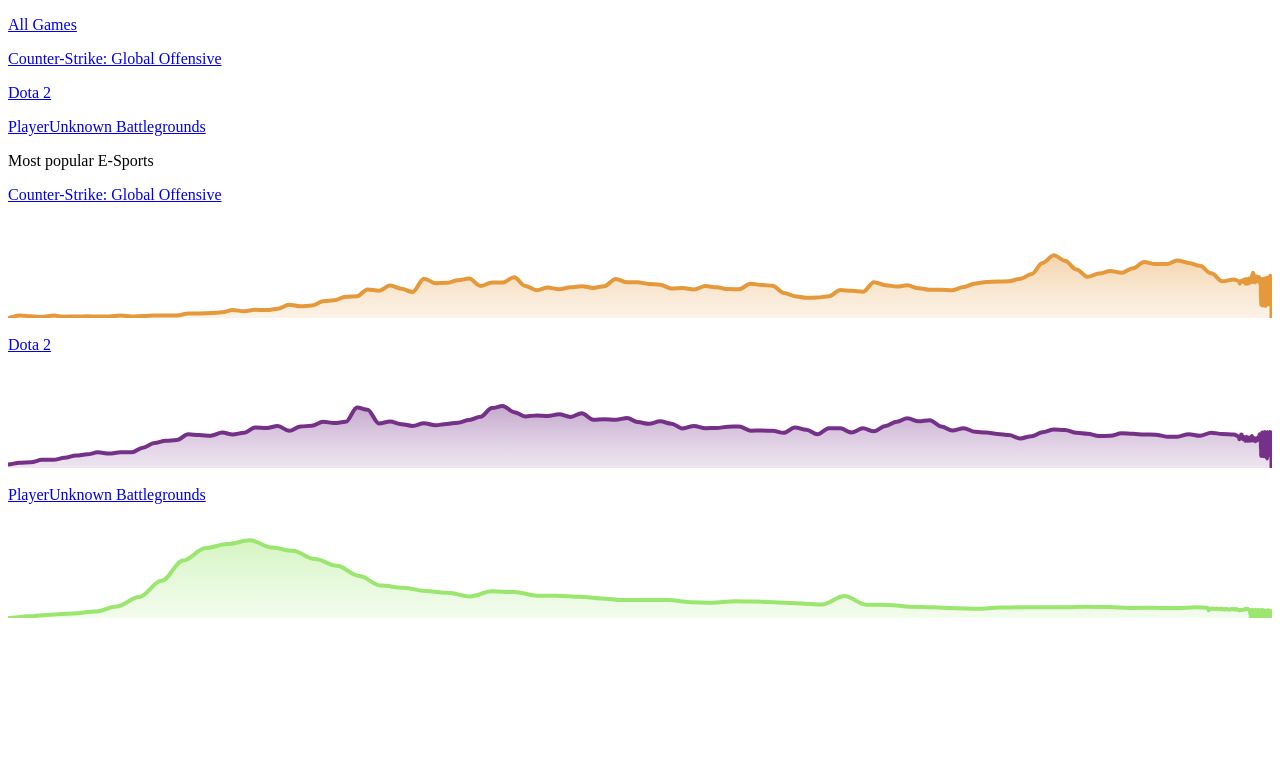
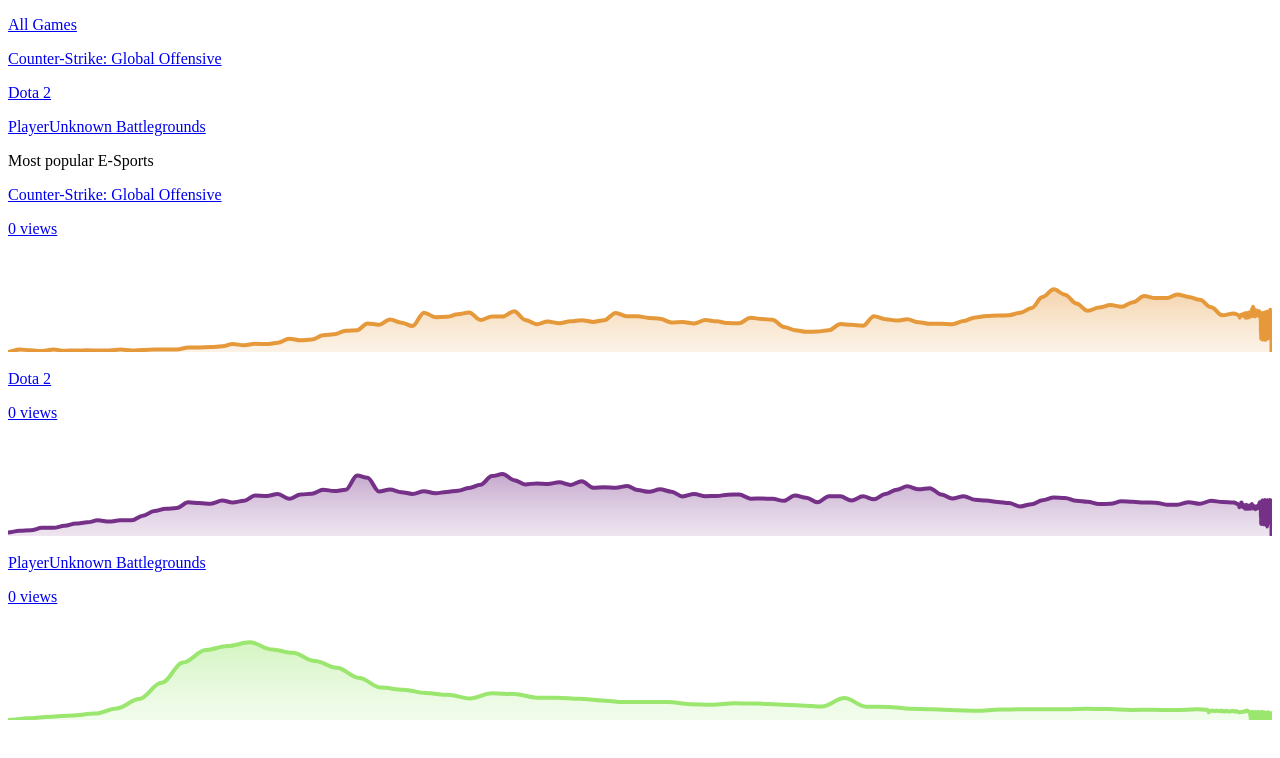
Before and after one commit to PixelBoii/esport-info, a Next.js app: page / in a window 1280 px wide. Shown: the top 758 px of the page. Built offline with nearby package versions, Linux system fonts and the light colour scheme.

Commit message:
feat: Display game views on index page

```diff
--- a/pages/index.js
+++ b/pages/index.js
@@ -1,6 +1,8 @@
 import dynamic from 'next/dynamic'
 import Link from 'next/link'
+import useSWR from 'swr'
 import Games from '../public/game_info.json'
+import { getViews } from './_app.js'
 
 const Chart = dynamic(() => import('react-apexcharts'), { ssr: false })
 
@@ -23,12 +25,15 @@
 }
 
 function Game(game, link, chartData) {
+    let { data: views_data } = useSWR(`/api/views/${link}`, getViews)
+
     return (
         <div className="bg-white rounded-md shadow flex flex-col justify-between" key={link}>
             <Link href={`/${link}`}>
                 <a>
                     <div className="px-5 pt-6 pb-2">
                         <p className="text-gray-700 font-semibold text-2xl"> { game.name } </p>
+                        <p className="text-gray-600 fonts-semibold"> { views_data?.views } views </p>
                     </div>
                 </a>
             </Link>
```
